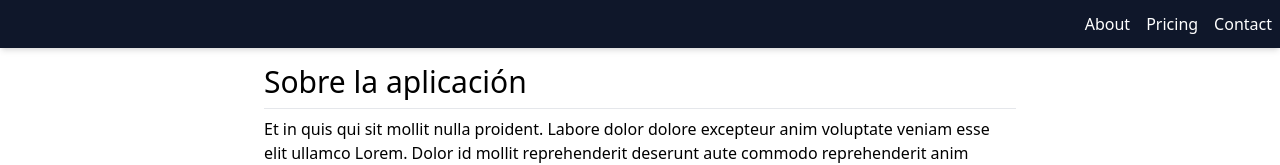
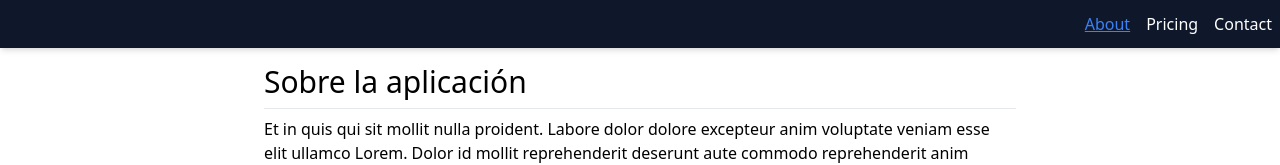
Before and after one commit to DevTalles-corp/angular-pro-pokemon-ssr, an Angular app: page /about in a window 1280 px wide. Shown: the top 165 px of the page. Built offline with nearby package versions, Linux system fonts and the light colour scheme.

Commit message:
chore: Update navbar component with routerLinkActive for better navigation styling

```diff
--- a/src/app/shared/components/navbar/navbar.component.html
+++ b/src/app/shared/components/navbar/navbar.component.html
@@ -1,7 +1,22 @@
 <nav
   class="text-white gap-4 top-0 absolute z-50 w-full flex justify-end px-2 py-3 bg-slate-900 shadow-md"
 >
-  <a class="hover:underline" [routerLink]="['/about']">About</a>
-  <a class="hover:underline" routerLink="/pricing">Pricing</a>
-  <a class="hover:underline" routerLink="/contact">Contact</a>
+  <a
+    class="hover:underline"
+    routerLinkActive="text-blue-500 underline"
+    [routerLink]="['/about']"
+    >About</a
+  >
+  <a
+    class="hover:underline"
+    routerLinkActive="text-blue-500 underline"
+    routerLink="/pricing"
+    >Pricing</a
+  >
+  <a
+    class="hover:underline"
+    routerLinkActive="text-blue-500 underline"
+    routerLink="/contact"
+    >Contact</a
+  >
 </nav>
--- a/src/app/shared/components/navbar/navbar.component.ts
+++ b/src/app/shared/components/navbar/navbar.component.ts
@@ -1,10 +1,10 @@
 import { ChangeDetectionStrategy, Component } from '@angular/core';
-import { RouterLink } from '@angular/router';
+import { RouterLink, RouterLinkActive } from '@angular/router';
 
 @Component({
   selector: 'app-navbar',
   standalone: true,
-  imports: [RouterLink],
+  imports: [RouterLink, RouterLinkActive],
   templateUrl: './navbar.component.html',
   changeDetection: ChangeDetectionStrategy.OnPush,
 })
```
